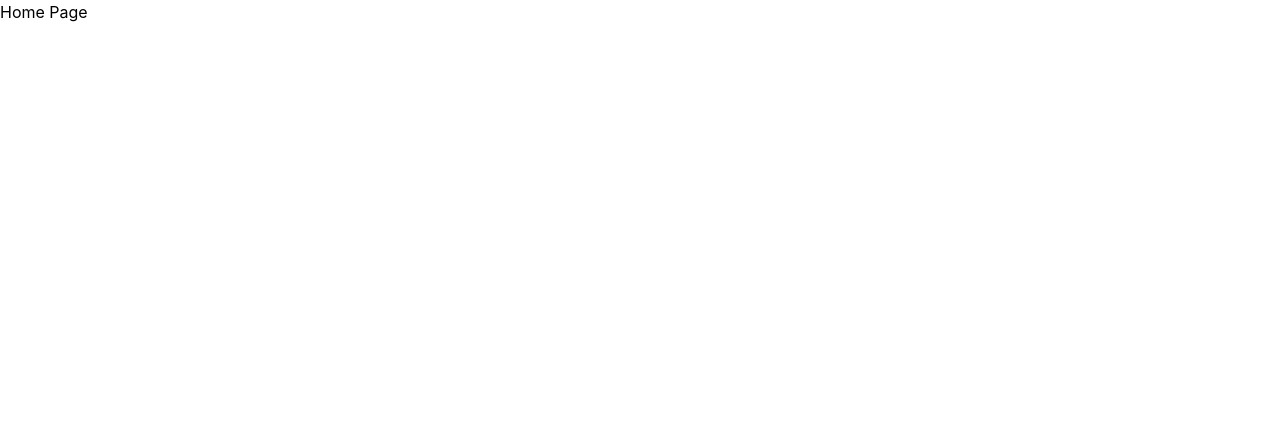
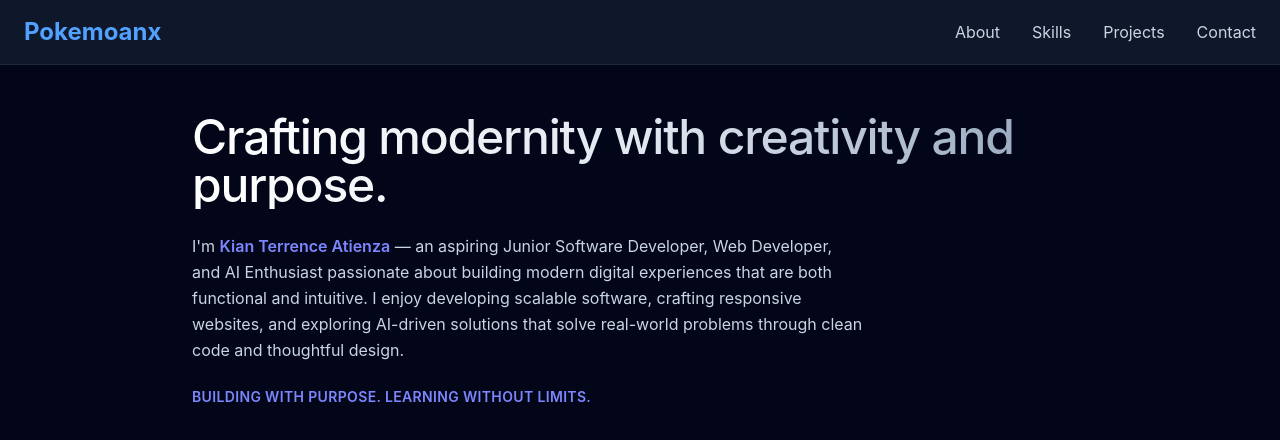
Before and after one commit to Pokemoan/Per-Port, a React (Vite) app in the folder personal-portfolio/: page / in a window 1280 px wide. Shown: the top 440 px of the page. Built offline with nearby package versions, Linux system fonts and the light colour scheme.

Commit message:
Homepage- navbar and home description

```diff
--- /dev/null
+++ b/personal-portfolio/src/components/layout/Navbar.tsx
@@ -0,0 +1,42 @@
+
+function Navbar() {
+  return (
+    <header className="sticky top-0 z-50 bg-slate-900 border-b border-slate-800">
+      <nav className="mx-auto flex max-w-7xl items-center justify-between px-6 py-4">
+        {/* Logo */}
+        <a href="/" className="text-2xl font-bold text-blue-400">
+          Pokemoanx
+        </a>
+
+        {/* Navigation */}
+        <ul className="hidden md:flex items-center gap-8 text-slate-300">
+          <li>
+            <a href="#about" className="hover:text-blue-400 transition-colors">
+              About
+            </a>
+          </li>
+
+          <li>
+            <a href="#skills" className="hover:text-blue-400 transition-colors">
+              Skills
+            </a>
+          </li>
+
+          <li>
+            <a href="#projects" className="hover:text-blue-400 transition-colors">
+              Projects
+            </a>
+          </li>
+
+          <li>
+            <a href="#contact" className="hover:text-blue-400 transition-colors">
+              Contact
+            </a>
+          </li>
+        </ul>
+      </nav>
+    </header>
+  );
+}
+
+export default Navbar;
--- a/personal-portfolio/src/pages/Home.tsx
+++ b/personal-portfolio/src/pages/Home.tsx
@@ -1,8 +1,35 @@
+import Navbar from "../components/layout/Navbar";
+
 function Home() {
   return (
-    <main>
-      <h1>Home Page</h1>
-    </main>
+    <>
+      <Navbar />
+
+     <main className="min-h-screen bg-slate-950 text-white">
+
+
+  <section className="flex flex-col items-center justify-start pt-12 pb-24 px-6 md:px-12">
+    <div className="w-full max-w-4xl space-y-6">
+
+      {/* Main Catchphrase */}
+      <h2 className="text-4xl md:text-5xl font-medium tracking-tight bg-linear-to-r from-white via-slate-200 to-slate-400 bg-clip-text text-transparent">
+        Crafting modernity with creativity and purpose.
+      </h2>
+
+      {/* Biography */}
+      <p className="text-sm md:text-base text-slate-300 leading-relaxed max-w-2xl font-normal">
+        I'm <span className="text-indigo-400 font-semibold">Kian Terrence Atienza</span> — an aspiring Junior Software Developer, Web Developer, and AI Enthusiast passionate about building modern digital experiences that are both functional and intuitive. I enjoy developing scalable software, crafting responsive websites, and exploring AI-driven solutions that solve real-world problems through clean code and thoughtful design.
+      </p>
+
+      {/* Subtext / Motto */}
+      <p className="text-xs md:text-sm font-semibold tracking-wide text-indigo-400 uppercase">
+        Building with purpose. Learning without limits.
+      </p>
+
+    </div>
+  </section>
+</main>
+    </>
   );
 }
 
```
Also changed, not shown: personal-portfolio/src/pages/1x1.png (added).
